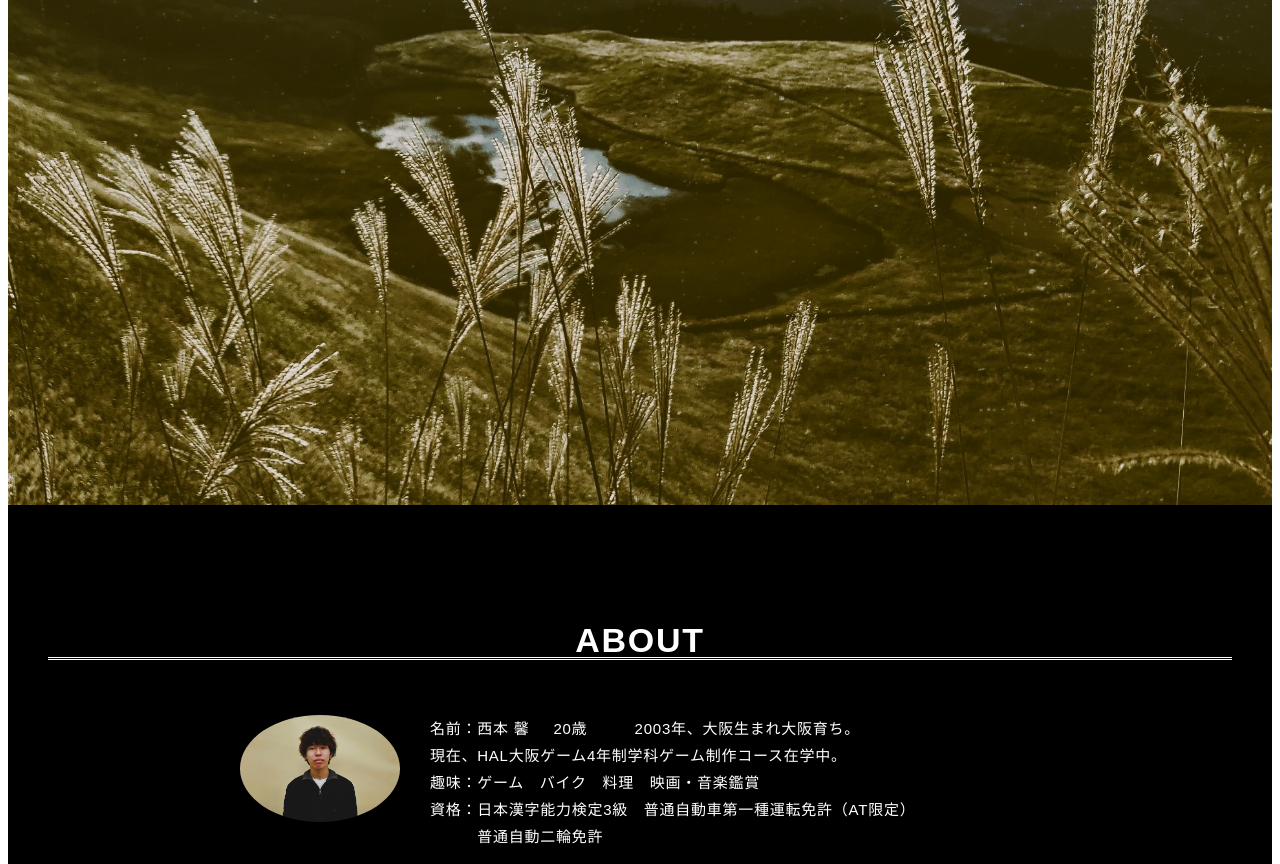
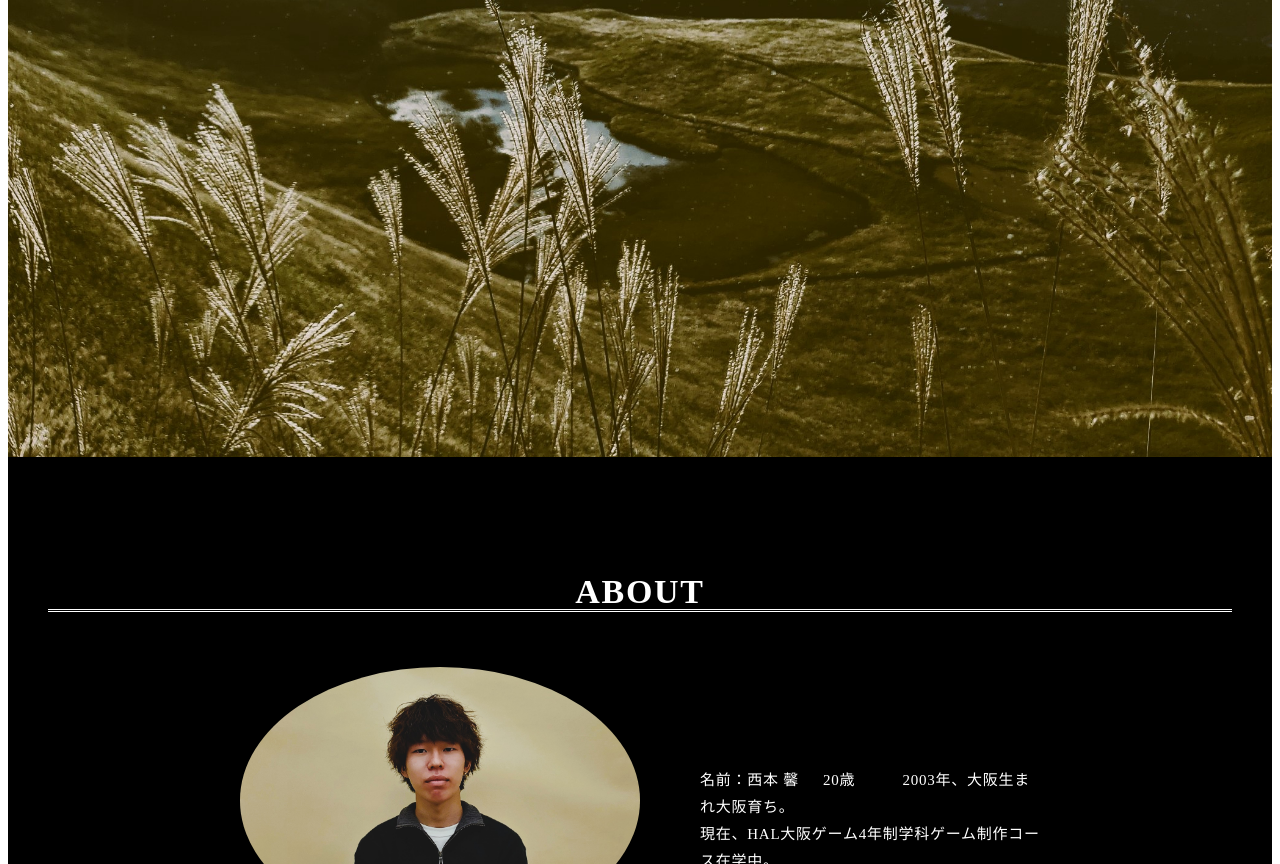
Before and after one commit to NishimotoKaoru/kaoru-portfolio, a plain HTML site: page docs/index.html in a window 1280 px wide. Shown: the part 436-1300 px from the top of the page. Drawn offline with nearby package versions, Linux system fonts and the light colour scheme.

Commit message:
Update style.css

```diff
--- a/docs/css/style.css
+++ b/docs/css/style.css
@@ -1,5 +1,5 @@
 body {
-    font-family: "Century", sans-serif;
+    font-family: "Josefin Slab", serif;
     font-size: 15px;
     letter-spacing: .05em;
     color: #333;
@@ -151,7 +151,7 @@
 
 .mv-container {
     width: 100vw;
-    height: 85vh;
+    height: 79vh;
     background-position: center center;
     background-size: cover;
     padding: 180px 40px 0 40px;
@@ -189,7 +189,7 @@
 }
 
 .profile-img {
-    width: 20%;
+    width:50%;
     margin-right: 30px;
     border-radius: 50%;
 }
@@ -201,11 +201,13 @@
 .profile-body {
     flex: 1;
     text-align: left;
+    padding-left: 30px;
 }
 
 .profile-body p {
     font-size: 15px;
     line-height: 1.8;
+    padding-top: 100px;
 }
 
 .profile-body p:not(:last-child) {
```
